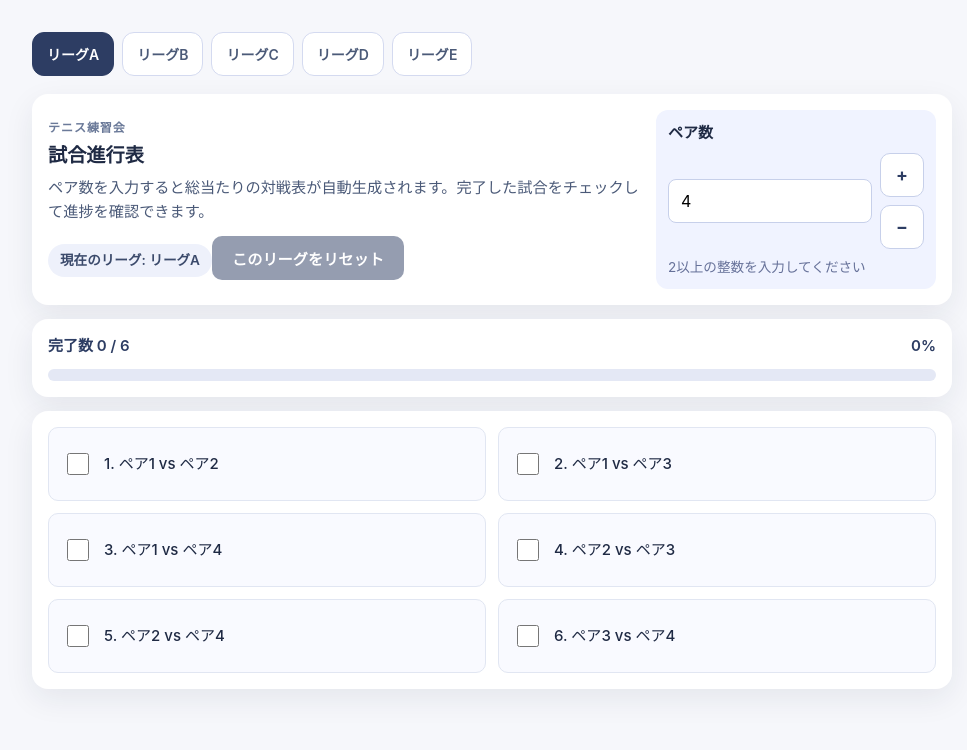
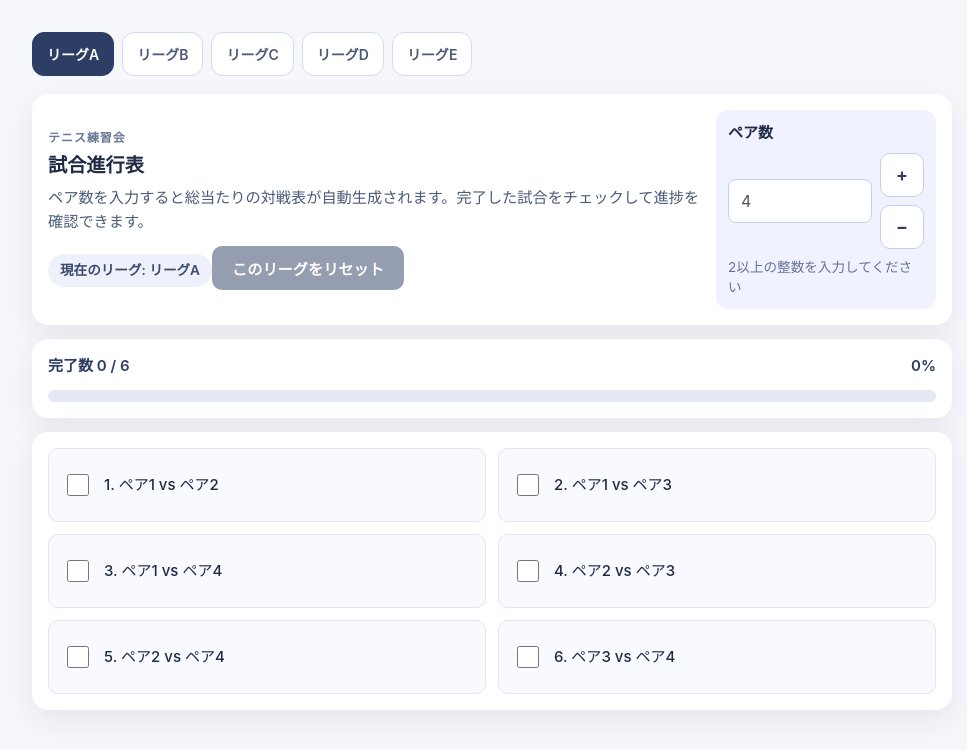
Before and after one commit to Kyoheistyle/tennis-match-app, a React (Vite) app: page / in a window 1280 px wide. Shown: the top 750 px of the page, without its empty margins (148-1115 px from the left). Built offline with nearby package versions, Linux system fonts and the light colour scheme; no server answers; the database is empty.

Commit message:
Limit pair count to 100 and disable direct input

```diff
--- a/src/App.tsx
+++ b/src/App.tsx
@@ -31,6 +31,9 @@ type MatchRow = {
   completed: boolean;
 };
 
+// ★ここに追加
+const MIN_PAIR_COUNT = 2;
+const MAX_PAIR_COUNT = 100;
 
 const defaultLeagueState: LeagueState = {
   pairCount: 4,
@@ -308,21 +311,6 @@ const resetLeagueInSupabase = async (league: LeagueId, pairCount: number) => {
 };
 
 
-  const handlePairCountChange = (value: string) => {
-    const parsed = Number(value);
-    if (!Number.isFinite(parsed)) {
-      return;
-    }
-    const bounded = Math.max(2, Math.floor(parsed));
-    setLeagues((prev) => ({
-      ...prev,
-      [activeLeague]: {
-        ...prev[activeLeague],
-        pairCount: bounded,
-      },
-    }));
-  };
-
 const handleResetLeague = async () => {
   const pairCount = leagues[activeLeague].pairCount;
 
@@ -349,7 +337,11 @@ const handleResetLeague = async () => {
       ...prev,
       [activeLeague]: {
         ...prev[activeLeague],
-        pairCount: Math.max(2, prev[activeLeague].pairCount + delta),
+pairCount: Math.min(
+  MAX_PAIR_COUNT,
+  Math.max(MIN_PAIR_COUNT, prev[activeLeague].pairCount + delta),
+),
+
       },
     }));
   };
@@ -390,13 +382,14 @@ const handleResetLeague = async () => {
         <div className="input-card">
           <label htmlFor="pairCount">ペア数</label>
           <div className="input-stepper">
-            <input
-              id="pairCount"
-              type="number"
-              min={2}
-              value={currentLeague.pairCount}
-              onChange={(event) => handlePairCountChange(event.target.value)}
-              disabled={!canEditPairCount}
+<input
+  id="pairCount"
+  type="number"
+  min={MIN_PAIR_COUNT}
+  max={MAX_PAIR_COUNT}
+  value={currentLeague.pairCount}
+  readOnly        // ★入力不可
+  disabled        // ★フォーカスも不可（矢印操作のみ）
             />
             <div className="input-stepper__buttons">
               <button
@@ -404,7 +397,7 @@ const handleResetLeague = async () => {
                 className="input-stepper__button"
                 onClick={() => handleStepperChange(1)}
                 aria-label="ペア数を増やす"
-                disabled={!canEditPairCount}
+disabled={!canEditPairCount || currentLeague.pairCount >= MAX_PAIR_COUNT}
               >
                 +
               </button>
@@ -413,7 +406,7 @@ const handleResetLeague = async () => {
                 className="input-stepper__button"
                 onClick={() => handleStepperChange(-1)}
                 aria-label="ペア数を減らす"
-                disabled={!canEditPairCount}
+disabled={!canEditPairCount || currentLeague.pairCount <= MIN_PAIR_COUNT}
               >
                 −
               </button>
```
